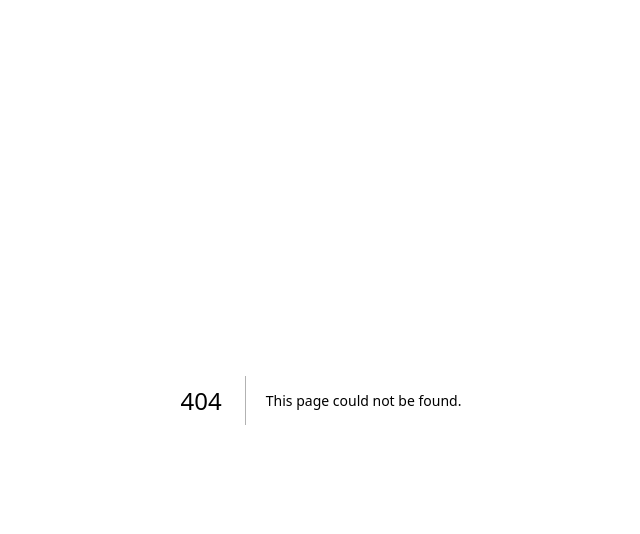
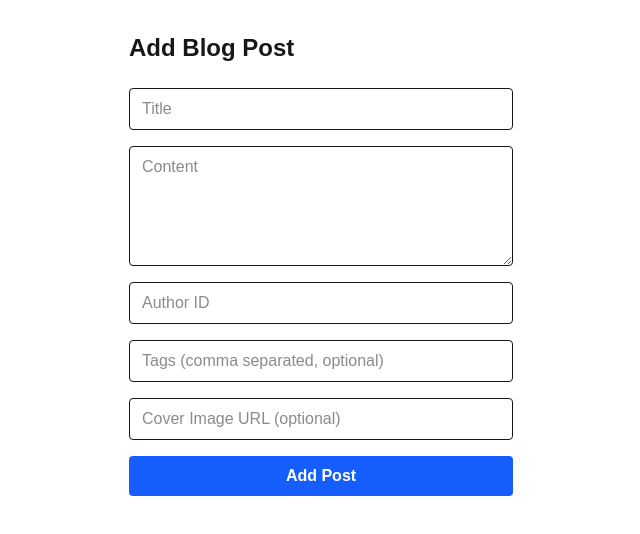
Before and after one commit to ChristineToraque/toraque_project_nextjs, a Next.js app: page /blog/add in a window 1280 px wide. Before the commit this address had no page. Shown: the top 534 px of the page, without its empty margins (319-959 px from the left). Built offline with nearby package versions, Linux system fonts and the light colour scheme.

Commit message:
created blog page

```diff
--- /dev/null
+++ b/app/api/blog/route.ts
@@ -0,0 +1,48 @@
+import { NextRequest, NextResponse } from "next/server";
+import { BlogPost } from "@/types/blog-post";
+
+export type BlogPostApiType = BlogPost;
+
+let posts: BlogPostApiType[] = [
+  {
+    id: "1",
+    title: "Welcome to the Blog!",
+    content: "This is the first post. Edit or add more posts to get started.",
+    authorId: "1",
+    createdAt: "2025-06-02T00:00:00.000Z",
+    updatedAt: "2025-06-02T00:00:00.000Z",
+    tags: ["welcome", "intro"],
+    coverImageUrl: "",
+  },
+];
+
+export const dynamic = "force-dynamic";
+
+export async function GET() {
+  return NextResponse.json(posts);
+}
+
+export async function POST(request: NextRequest) {
+  try {
+    const data = await request.json() as Omit<BlogPost, "id" | "createdAt" | "updatedAt">;
+    if (!data.title || data.title.length < 3) {
+      return NextResponse.json({ error: "Title must be at least 3 characters." }, { status: 400 });
+    }
+    if (!data.content || data.content.length < 10) {
+      return NextResponse.json({ error: "Content must be at least 10 characters." }, { status: 400 });
+    }
+    if (!data.authorId) {
+      return NextResponse.json({ error: "Author ID is required." }, { status: 400 });
+    }
+    const newPost: BlogPostApiType = {
+      ...data,
+      id: (posts.length + 1).toString(),
+      createdAt: new Date().toISOString(),
+      updatedAt: new Date().toISOString(),
+    };
+    posts.push(newPost);
+    return NextResponse.json({ message: "Blog post added successfully", post: newPost }, { status: 201 });
+  } catch (error) {
+    return NextResponse.json({ error: "Failed to create blog post. Please check server logs." }, { status: 500 });
+  }
+}
--- /dev/null
+++ b/app/blog/[id]/page.tsx
@@ -0,0 +1,43 @@
+import { BlogPost } from "@/types/blog-post";
+import { notFound } from "next/navigation";
+
+// This will be replaced by API fetch in a real app
+const posts: BlogPost[] = [
+  {
+    id: "1",
+    title: "Welcome to the Blog!",
+    content: "This is the first post. Edit or add more posts to get started.",
+    authorId: "1",
+    createdAt: "2025-06-02T00:00:00.000Z",
+    updatedAt: "2025-06-02T00:00:00.000Z",
+    tags: ["welcome", "intro"],
+    coverImageUrl: "",
+  },
+];
+
+interface BlogDetailPageProps {
+  params: { id: string };
+}
+
+export default function BlogDetailPage({ params }: BlogDetailPageProps) {
+  const post = posts.find((p) => p.id === params.id);
+  if (!post) return notFound();
+
+  return (
+    <div className="max-w-2xl mx-auto p-8">
+      <h1 className="text-3xl font-bold mb-4">{post.title}</h1>
+      <div className="text-gray-500 text-sm mb-2">{new Date(post.createdAt).toLocaleString()}</div>
+      {post.tags && post.tags.length > 0 && (
+        <div className="mb-2 flex flex-wrap gap-2">
+          {post.tags.map((tag) => (
+            <span key={tag} className="bg-gray-200 text-xs px-2 py-1 rounded">{tag}</span>
+          ))}
+        </div>
+      )}
+      {post.coverImageUrl && (
+        <img src={post.coverImageUrl} alt="cover" className="mb-4 rounded w-full max-h-64 object-cover" />
+      )}
+      <div className="mt-4 whitespace-pre-line text-lg text-gray-800">{post.content}</div>
+    </div>
+  );
+}
--- /dev/null
+++ b/app/blog/add/page.tsx
@@ -0,0 +1,143 @@
+"use client";
+import { useState } from "react";
+import { BlogPost } from "@/types/blog-post";
+import { useRouter } from "next/navigation";
+
+export default function AddBlogPostPage() {
+  const router = useRouter();
+  const [form, setForm] = useState<Omit<BlogPost, "id" | "createdAt" | "updatedAt">>({
+    title: "",
+    content: "",
+    authorId: "",
+    tags: [],
+    coverImageUrl: "",
+  });
+  const [error, setError] = useState("");
+  const [touched, setTouched] = useState<Partial<Record<keyof typeof form, boolean>>>({});
+
+  const handleChange = (e: React.ChangeEvent<HTMLInputElement | HTMLTextAreaElement>) => {
+    const { name, value } = e.target;
+    setForm((prev) => ({ ...prev, [name]: value }));
+    setTouched((prev) => ({ ...prev, [name]: true }));
+  };
+
+  const handleTagsChange = (e: React.ChangeEvent<HTMLInputElement>) => {
+    setForm((prev) => ({ ...prev, tags: e.target.value.split(",").map((t) => t.trim()) }));
+    setTouched((prev) => ({ ...prev, tags: true }));
+  };
+
+  const getFieldError = (field: keyof typeof form): string | null => {
+    if (!touched[field]) return null;
+    if (field === "title" && (!form.title || form.title.length < 3)) {
+      return "Title must be at least 3 characters.";
+    }
+    if (field === "content" && (!form.content || form.content.length < 10)) {
+      return "Content must be at least 10 characters.";
+    }
+    if (field === "authorId" && !form.authorId) {
+      return "Author ID is required.";
+    }
+    return null;
+  };
+
+  const validate = (data: typeof form) => {
+    if (!data.title || data.title.length < 3) {
+      return "Title is required and must be at least 3 characters.";
+    }
+    if (!data.content || data.content.length < 10) {
+      return "Content is required and must be at least 10 characters.";
+    }
+    if (!data.authorId) {
+      return "Author ID is required.";
+    }
+    return null;
+  };
+
+  const handleSubmit = async (e: React.FormEvent) => {
+    e.preventDefault();
+    setTouched({ title: true, content: true, authorId: true });
+    const validationError = validate(form);
+    if (validationError) {
+      setError(validationError);
+      return;
+    }
+    setError("");
+    try {
+      const res = await fetch("/api/blog", {
+        method: "POST",
+        headers: { "Content-Type": "application/json" },
+        body: JSON.stringify(form),
+      });
+      if (!res.ok) {
+        const data = await res.json();
+        setError(data.error || "Failed to add blog post.");
+        return;
+      }
+      router.push("/blog");
+    } catch (err) {
+      setError("Network error. Could not add blog post.");
+    }
+  };
+
+  return (
+    <div className="max-w-md mx-auto p-8">
+      <h1 className="text-2xl font-bold mb-6">Add Blog Post</h1>
+      <form className="flex flex-col gap-4" onSubmit={handleSubmit} noValidate>
+        <input
+          name="title"
+          value={form.title}
+          onChange={handleChange}
+          onBlur={() => setTouched((prev) => ({ ...prev, title: true }))}
+          placeholder="Title"
+          className="border rounded px-3 py-2"
+          required
+        />
+        {getFieldError("title") && (
+          <div className="text-red-600 text-xs">{getFieldError("title")}</div>
+        )}
+        <textarea
+          name="content"
+          value={form.content}
+          onChange={handleChange}
+          onBlur={() => setTouched((prev) => ({ ...prev, content: true }))}
+          placeholder="Content"
+          className="border rounded px-3 py-2 min-h-[120px]"
+          required
+        />
+        {getFieldError("content") && (
+          <div className="text-red-600 text-xs">{getFieldError("content")}</div>
+        )}
+        <input
+          name="authorId"
+          value={form.authorId}
+          onChange={handleChange}
+          onBlur={() => setTouched((prev) => ({ ...prev, authorId: true }))}
+          placeholder="Author ID"
+          className="border rounded px-3 py-2"
+          required
+        />
+        {getFieldError("authorId") && (
+          <div className="text-red-600 text-xs">{getFieldError("authorId")}</div>
+        )}
+        <input
+          name="tags"
+          value={form.tags?.join(", ")}
+          onChange={handleTagsChange}
+          placeholder="Tags (comma separated, optional)"
+          className="border rounded px-3 py-2"
+        />
+        <input
+          name="coverImageUrl"
+          value={form.coverImageUrl}
+          onChange={handleChange}
+          placeholder="Cover Image URL (optional)"
+          className="border rounded px-3 py-2"
+        />
+        {error && <div className="text-red-600 text-sm">{error}</div>}
+        <button type="submit" className="bg-blue-600 text-white rounded px-4 py-2 font-semibold hover:bg-blue-700 transition-colors">
+          Add Post
+        </button>
+      </form>
+    </div>
+  );
+}
--- /dev/null
+++ b/app/blog/page.tsx
@@ -0,0 +1,55 @@
+import Link from "next/link";
+import { useEffect, useState } from "react";
+import { BlogPost } from "@/types/blog-post";
+
+export default function BlogListPage() {
+  const [posts, setPosts] = useState<BlogPost[]>([]);
+  const [loading, setLoading] = useState(true);
+  const [error, setError] = useState("");
+
+  useEffect(() => {
+    async function fetchPosts() {
+      try {
+        const res = await fetch("/api/blog");
+        if (!res.ok) throw new Error("Failed to fetch blog posts");
+        const data = await res.json();
+        setPosts(data);
+      } catch (err) {
+        setError("Could not load blog posts");
+      } finally {
+        setLoading(false);
+      }
+    }
+    fetchPosts();
+  }, []);
+
+  if (loading) return <div className="p-8">Loading blog posts...</div>;
+  if (error) return <div className="p-8 text-red-600">{error}</div>;
+
+  return (
+    <div className="max-w-2xl mx-auto p-8">
+      <div className="flex justify-between items-center mb-6">
+        <h1 className="text-3xl font-bold">Blog</h1>
+        <Link href="/blog/add" className="bg-blue-600 text-white rounded px-4 py-2 font-semibold hover:bg-blue-700 transition-colors">Add Post</Link>
+      </div>
+      <ul className="space-y-6">
+        {posts.map((post) => (
+          <li key={post.id} className="border rounded-lg p-4 hover:shadow">
+            <Link href={`/blog/${post.id}`} className="text-xl font-bold hover:underline">
+              {post.title}
+            </Link>
+            <div className="text-gray-500 text-sm mt-1">{new Date(post.createdAt).toLocaleString()}</div>
+            {post.tags && post.tags.length > 0 && (
+              <div className="mt-2 flex flex-wrap gap-2">
+                {post.tags.map((tag) => (
+                  <span key={tag} className="bg-gray-200 text-xs px-2 py-1 rounded">{tag}</span>
+                ))}
+              </div>
+            )}
+            <div className="mt-2 text-gray-700 line-clamp-2">{post.content.slice(0, 120)}{post.content.length > 120 ? "..." : ""}</div>
+          </li>
+        ))}
+      </ul>
+    </div>
+  );
+}
```
